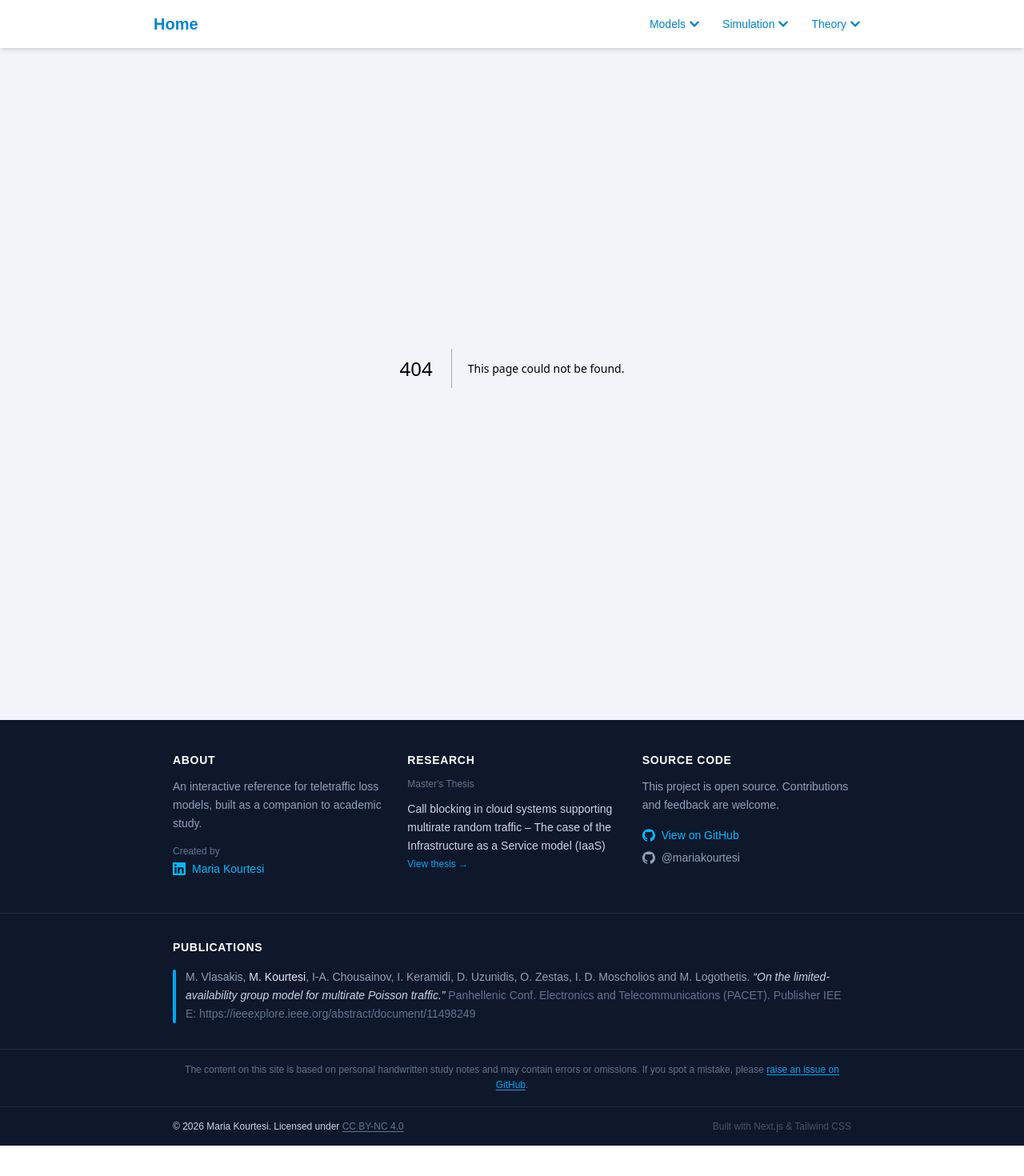
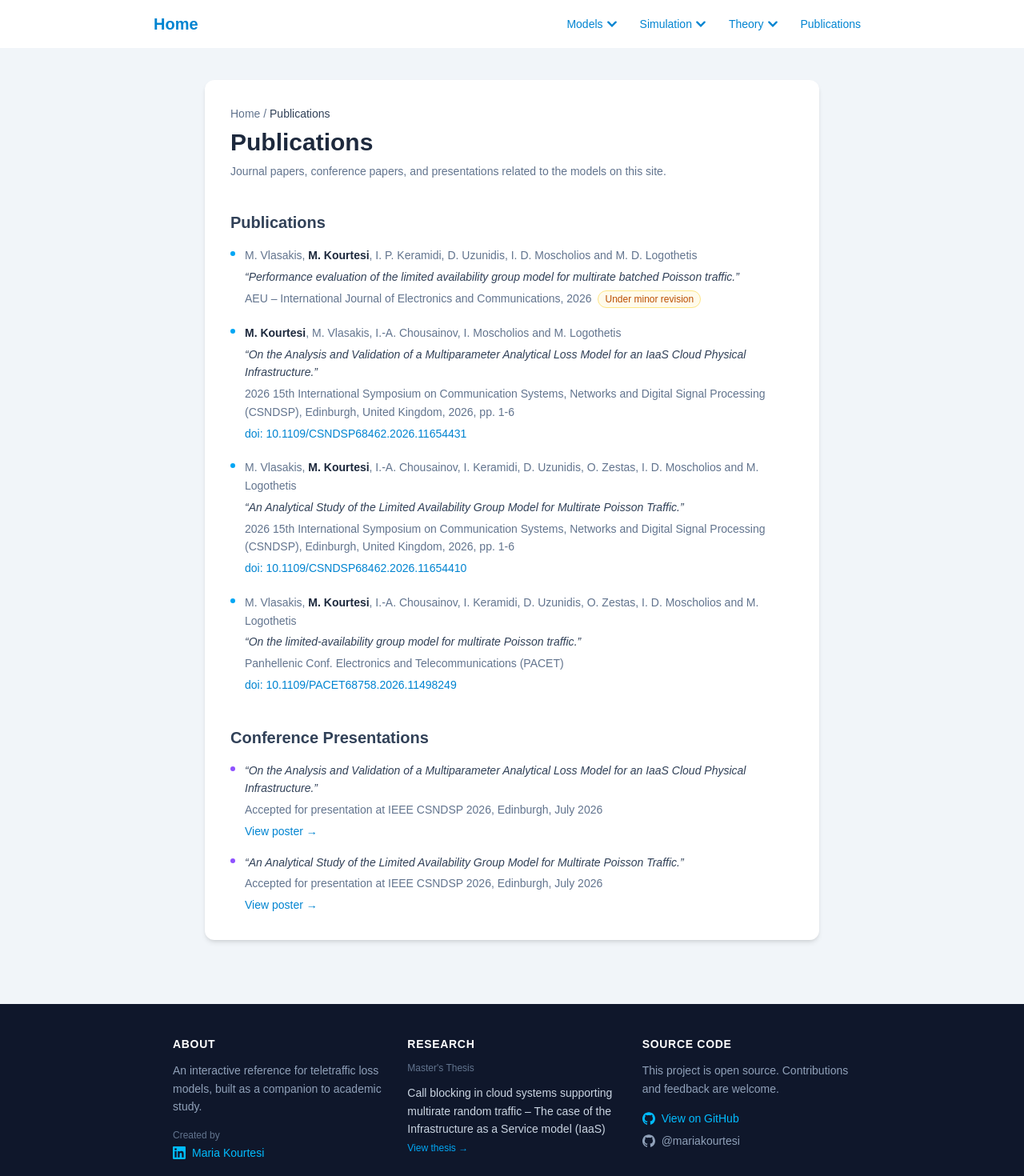
Before and after one commit to marias-world/teletraffic-models-ui, a Next.js app: page /publications in a window 1280 px wide. Before the commit this address had no page. Shown: the top 1470 px of the page at 80% size. Before the commit the page ends 1432 px from the top, so only its background shows below. Built offline with nearby package versions, Linux system fonts and the light colour scheme.

Commit message:
feat: add publications page

```diff
--- /dev/null
+++ b/src/app/publications/page.tsx
@@ -0,0 +1,175 @@
+import Link from "next/link";
+
+interface Publication {
+  authors: string;
+  title: string;
+  venue: string;
+  doi?: string;
+  status?: string;
+}
+
+const PUBLICATIONS: Publication[] = [
+  {
+    authors:
+      "M. Vlasakis, M. Kourtesi, I. P. Keramidi, D. Uzunidis, I. D. Moscholios and M. D. Logothetis",
+    title:
+      "Performance evaluation of the limited availability group model for multirate batched Poisson traffic",
+    venue:
+      "AEU – International Journal of Electronics and Communications, 2026",
+    status: "Under minor revision",
+  },
+  {
+    authors:
+      "M. Kourtesi, M. Vlasakis, I.-A. Chousainov, I. Moscholios and M. Logothetis",
+    title:
+      "On the Analysis and Validation of a Multiparameter Analytical Loss Model for an IaaS Cloud Physical Infrastructure",
+    venue:
+      "2026 15th International Symposium on Communication Systems, Networks and Digital Signal Processing (CSNDSP), Edinburgh, United Kingdom, 2026, pp. 1-6",
+    doi: "10.1109/CSNDSP68462.2026.11654431",
+  },
+  {
+    authors:
+      "M. Vlasakis, M. Kourtesi, I.-A. Chousainov, I. Keramidi, D. Uzunidis, O. Zestas, I. D. Moscholios and M. Logothetis",
+    title:
+      "An Analytical Study of the Limited Availability Group Model for Multirate Poisson Traffic",
+    venue:
+      "2026 15th International Symposium on Communication Systems, Networks and Digital Signal Processing (CSNDSP), Edinburgh, United Kingdom, 2026, pp. 1-6",
+    doi: "10.1109/CSNDSP68462.2026.11654410",
+  },
+  {
+    authors:
+      "M. Vlasakis, M. Kourtesi, I.-A. Chousainov, I. Keramidi, D. Uzunidis, O. Zestas, I. D. Moscholios and M. Logothetis",
+    title: "On the limited-availability group model for multirate Poisson traffic",
+    venue: "Panhellenic Conf. Electronics and Telecommunications (PACET)",
+    doi: "10.1109/PACET68758.2026.11498249",
+  },
+];
+
+const PRESENTATIONS = [
+  {
+    title:
+      "On the Analysis and Validation of a Multiparameter Analytical Loss Model for an IaaS Cloud Physical Infrastructure",
+    detail: "Accepted for presentation at IEEE CSNDSP 2026, Edinburgh, July 2026",
+    posterUrl:
+      "https://drive.google.com/file/d/1RGBJV2bkQqRitWvKoZbzMLzyx1Rtc9vZ/view?usp=drive_link",
+  },
+  {
+    title:
+      "An Analytical Study of the Limited Availability Group Model for Multirate Poisson Traffic",
+    detail: "Accepted for presentation at IEEE CSNDSP 2026, Edinburgh, July 2026",
+    posterUrl:
+      "https://drive.google.com/file/d/1Ol44buGwWKJY0Tv29OXvPo8c3CxKk1de/view?usp=drive_link",
+  },
+];
+
+function highlightAuthor(authors: string) {
+  // Bold whichever author name is "M. Kourtesi" or "Μ. Kourtesi" (the
+  // Greek capital Mu look-alike some of these were originally typed with),
+  // normalised to the Latin "M." used everywhere else on this site.
+  const parts = authors.split(/([ΜM]\.\s*Kourtesi)/);
+  return parts.map((part, i) =>
+    /^[ΜM]\.\s*Kourtesi$/.test(part) ? (
+      <strong key={i} className="text-slate-800 font-semibold">
+        M. Kourtesi
+      </strong>
+    ) : (
+      <span key={i}>{part}</span>
+    ),
+  );
+}
+
+export default function PublicationsPage() {
+  return (
+    <div className="min-h-screen p-4 sm:p-10 bg-slate-100">
+      <div className="max-w-3xl mx-auto space-y-6">
+        <div className="bg-white p-4 sm:p-8 rounded-xl shadow-md space-y-10">
+          {/* Breadcrumb + title */}
+          <div>
+            <p className="text-sm text-slate-500 mb-2">
+              <Link href="/" className="hover:underline">
+                Home
+              </Link>
+              {" / "}
+              <span className="text-slate-700">Publications</span>
+            </p>
+            <h1 className="text-3xl font-bold text-slate-800">Publications</h1>
+            <p className="text-slate-500 text-sm mt-2">
+              Journal papers, conference papers, and presentations related to
+              the models on this site.
+            </p>
+          </div>
+
+          {/* Publications */}
+          <section className="space-y-4">
+            <h2 className="text-xl font-semibold text-slate-700">
+              Publications
+            </h2>
+            <ul className="space-y-5">
+              {PUBLICATIONS.map((pub) => (
+                <li key={pub.title} className="flex gap-3">
+                  <span className="mt-1.5 flex-shrink-0 w-1.5 h-1.5 rounded-full bg-sky-500" />
+                  <div className="text-sm leading-relaxed break-words space-y-1">
+                    <p className="text-slate-500">
+                      {highlightAuthor(pub.authors)}
+                    </p>
+                    <p className="text-slate-700 italic">
+                      &ldquo;{pub.title}.&rdquo;
+                    </p>
+                    <p className="text-slate-500">
+                      {pub.venue}
+                      {pub.status && (
+                        <span className="ml-2 inline-block text-xs font-medium text-amber-700 bg-amber-50 border border-amber-200 rounded-full px-2 py-0.5 align-middle">
+                          {pub.status}
+                        </span>
+                      )}
+                    </p>
+                    {pub.doi && (
+                      <a
+                        href={`https://doi.org/${pub.doi}`}
+                        target="_blank"
+                        rel="noopener noreferrer"
+                        className="inline-block text-sky-600 hover:underline break-all"
+                      >
+                        doi: {pub.doi}
+                      </a>
+                    )}
+                  </div>
+                </li>
+              ))}
+            </ul>
+          </section>
+
+          {/* Conference Presentations */}
+          <section className="space-y-4">
+            <h2 className="text-xl font-semibold text-slate-700">
+              Conference Presentations
+            </h2>
+            <ul className="space-y-4">
+              {PRESENTATIONS.map((p) => (
+                <li key={p.title} className="flex gap-3">
+                  <span className="mt-1.5 flex-shrink-0 w-1.5 h-1.5 rounded-full bg-violet-500" />
+                  <div className="text-sm leading-relaxed space-y-1">
+                    <p className="text-slate-700 italic">
+                      &ldquo;{p.title}.&rdquo;
+                    </p>
+                    <p className="text-slate-500">{p.detail}</p>
+                    {p.posterUrl && (
+                      <a
+                        href={p.posterUrl}
+                        target="_blank"
+                        rel="noopener noreferrer"
+                        className="inline-block text-sky-600 hover:underline"
+                      >
+                        View poster &rarr;
+                      </a>
+                    )}
+                  </div>
+                </li>
+              ))}
+            </ul>
+          </section>
+        </div>
+      </div>
+    </div>
+  );
+}
--- a/src/components/footer.tsx
+++ b/src/components/footer.tsx
@@ -87,43 +87,20 @@ export default function Footer() {
 
       {/* Publications */}
       <div className="border-t border-slate-800">
-        <div className="max-w-4xl mx-auto px-6 py-8 space-y-4">
+        <div className="max-w-4xl mx-auto px-6 py-8 space-y-3">
           <h3 className="text-white text-sm font-semibold uppercase tracking-wider">
             Publications
           </h3>
-          <ul className="space-y-4">
-            <li className="flex gap-3">
-              <span className="mt-0.5 flex-shrink-0 w-1 rounded-full bg-sky-500" />
-              <p className="text-sm leading-relaxed break-words">
-                <span className="text-slate-400">
-                  M. Vlasakis,{" "}
-                  <span className="text-slate-200 font-medium">
-                    M. Kourtesi
-                  </span>
-                  , I-A. Chousainov, I. Keramidi, D. Uzunidis, O. Zestas, I. D.
-                  Moscholios and M. Logothetis.{" "}
-                </span>
-                <span className="text-slate-300 italic">
-                  &ldquo;On the limited-availability group model for multirate
-                  Poisson traffic.&rdquo;
-                </span>
-                <span className="text-slate-500">
-                  {" "}
-                  Panhellenic Conf. Electronics and Telecommunications (PACET).
-                </span>
-                <span> </span>
-                <a
-                  href="https://ieeexplore.ieee.org/abstract/document/11498249"
-                  target="_blank"
-                  rel="noopener noreferrer"
-                  className="text-slate-500 hover:underline break-all"
-                >
-                  Publisher IEEE:
-                  https://ieeexplore.ieee.org/abstract/document/11498249
-                </a>
-              </p>
-            </li>
-          </ul>
+          <p className="text-sm text-slate-400 leading-relaxed">
+            Journal papers, conference papers, and presentations related to
+            the models on this site.
+          </p>
+          <a
+            href="/publications"
+            className="inline-block text-sm text-sky-500 hover:text-sky-400 transition-colors duration-150"
+          >
+            View all publications &rarr;
+          </a>
         </div>
       </div>
 
--- a/src/components/nav.tsx
+++ b/src/components/nav.tsx
@@ -121,6 +121,12 @@ export default function NavBar() {
           <Dropdown label="Models" links={modelLinks} width="w-52" />
           <Dropdown label="Simulation" links={simulationLinks} width="w-44" />
           <Dropdown label="Theory" links={theoryLinks} width="w-56" />
+          <Link
+            href="/publications"
+            className="px-3 py-1 rounded-md text-sky-600 hover:bg-sky-100 font-medium text-sm"
+          >
+            Publications
+          </Link>
         </div>
       </div>
     </nav>
```
